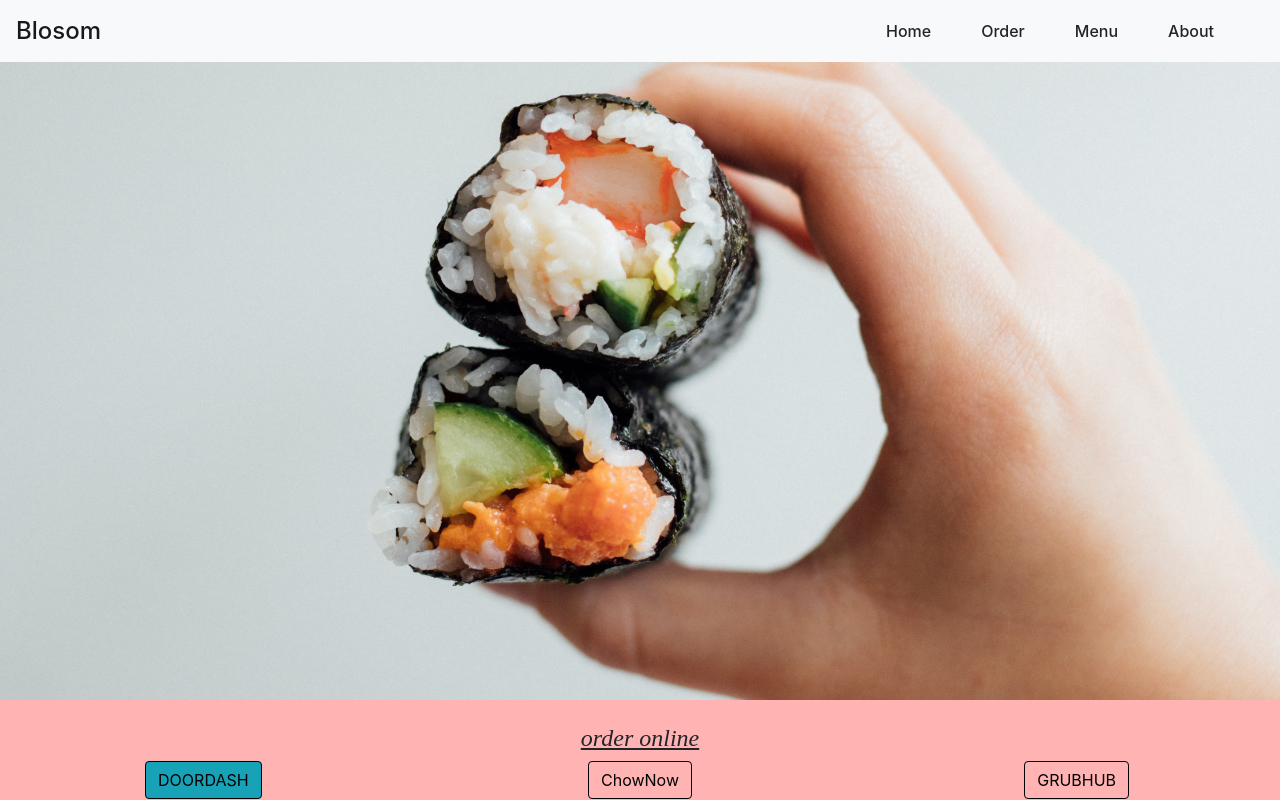
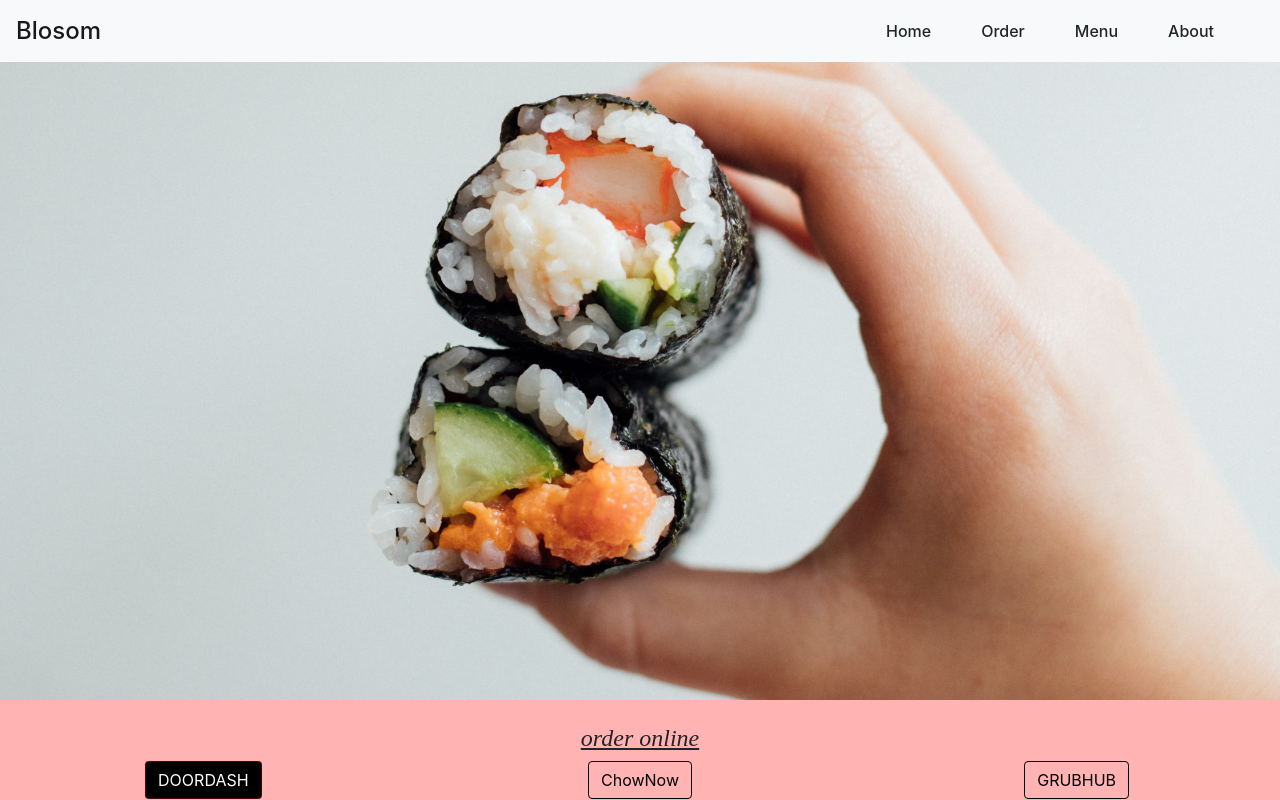
Before and after one commit to aBurmeseDev/Blosom, a React (Create React App) app: page / in a window 1280 px wide. In both pictures the pointer is over the button "DOORDASH". Shown: the top 800 px of the page. Built offline with nearby package versions, Linux system fonts and the light colour scheme; a web font is replaced by a local one.

Commit message:
add buttons hover effect

```diff
--- a/src/App.css
+++ b/src/App.css
@@ -13,7 +13,8 @@ h6 {
   /* font-weight: 700; */
   font-style: italic;
 }
-h4 {
+h4,
+h5 {
   text-decoration: underline;
 }
 /* Navbar */
@@ -126,4 +127,12 @@ h4 {
 .btn-outline-info {
   color: #000 !important;
   border-color: #000 !important;
+  opacity: 1;
+  transition: all 0.5s ease-in-out;
 }
+.btn-outline-info:hover {
+  color: #fff !important;
+  background-color: #000 !important;
+  border-color: rgba(255, 10, 10, 0.308) !important;
+  opacity: 5;
+}
```
